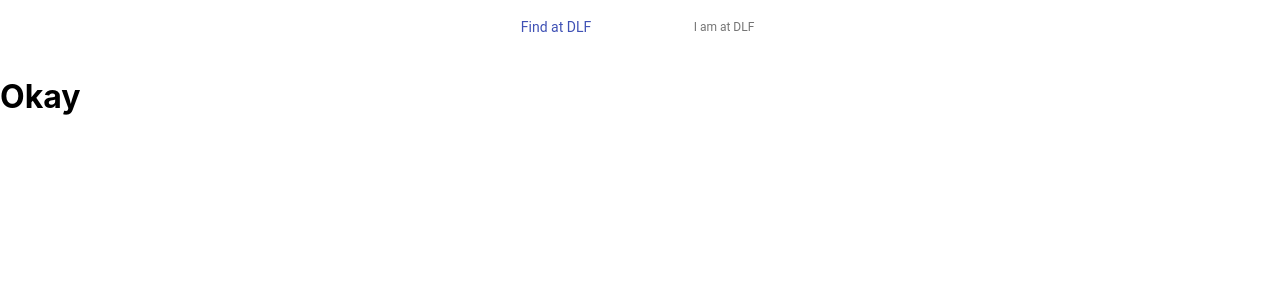
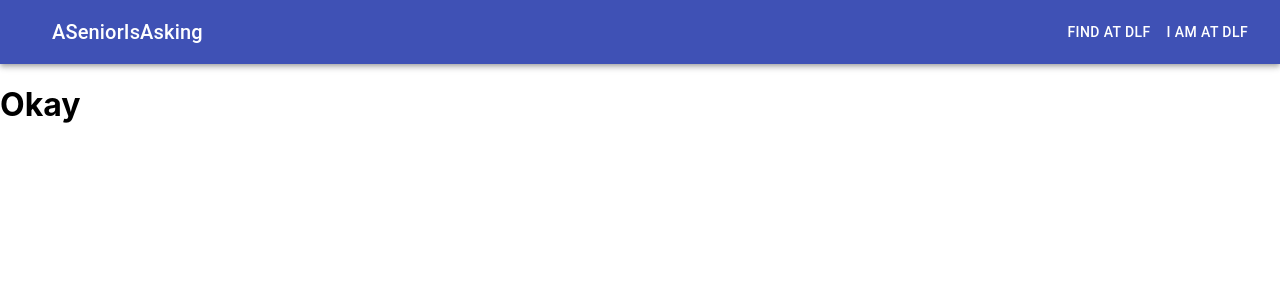
Before and after one commit to sriramdvt/ASeniorIsAsking, a React (Create React App) app in the folder frontend/: page / in a window 1280 px wide. Shown: the top 300 px of the page. Built offline with nearby package versions, Linux system fonts and the light colour scheme.

Commit message:
Added Proper Navbar

```diff
--- a/frontend/src/components/Navbar.js
+++ b/frontend/src/components/Navbar.js
@@ -1,43 +1,44 @@
-import React from 'react';
-import ReactDOM from 'react-dom';
-import Button from '@material-ui/core/Button';
-import { makeStyles } from '@material-ui/core/styles';
-import BottomNavigation from '@material-ui/core/BottomNavigation';
-import BottomNavigationAction from '@material-ui/core/BottomNavigationAction';
+import React from "react";
+import { makeStyles } from "@material-ui/core/styles";
+import AppBar from "@material-ui/core/AppBar";
+import Toolbar from "@material-ui/core/Toolbar";
+import Typography from "@material-ui/core/Typography";
+import Button from "@material-ui/core/Button";
+import IconButton from "@material-ui/core/IconButton";
 
+const useStyles = makeStyles(theme => ({
+  root: {
+    flexGrow: 1
+  },
+  menuButton: {
+    marginRight: theme.spacing(2)
+  },
+  title: {
+    flexGrow: 1
+  }
+}));
 
-function Navbar() {
+export default function ButtonAppBar() {
+  const classes = useStyles();
+
   return (
-    <Button variant="contained" color="primary">
-      Hello World
-    </Button>
+    <div className={classes.root}>
+      <AppBar position="static">
+        <Toolbar>
+          <IconButton
+            edge="start"
+            className={classes.menuButton}
+            color="inherit"
+            aria-label="menu"
+          >
+          </IconButton>
+          <Typography variant="h6" className={classes.title}>
+            ASeniorIsAsking
+          </Typography>
+          <Button color="inherit">Find at DLF</Button>
+          <Button color="inherit">I am at DLF</Button>
+        </Toolbar>
+      </AppBar>
+    </div>
   );
-
 }
-//ReactDOM.render(<Navbar />, document.querySelector('#root'));
-
-const useStyles = makeStyles({
-    root: {
-      width: "100%",
-    },
-  });
-
-export default function SimpleBottomNavigation() {
-    const classes = useStyles();
-    const [value, setValue] = React.useState(0);
-
-    return (
-      <BottomNavigation
-        value={value}
-        onChange={(event, newValue) => {
-          setValue(newValue);
-        }}
-        showLabels
-        className={classes.root}
-      >
-        <BottomNavigationAction label="Find at DLF"/>
-        <BottomNavigationAction label="I am at DLF"/>
-
-      </BottomNavigation>
-    );
-  }
```
